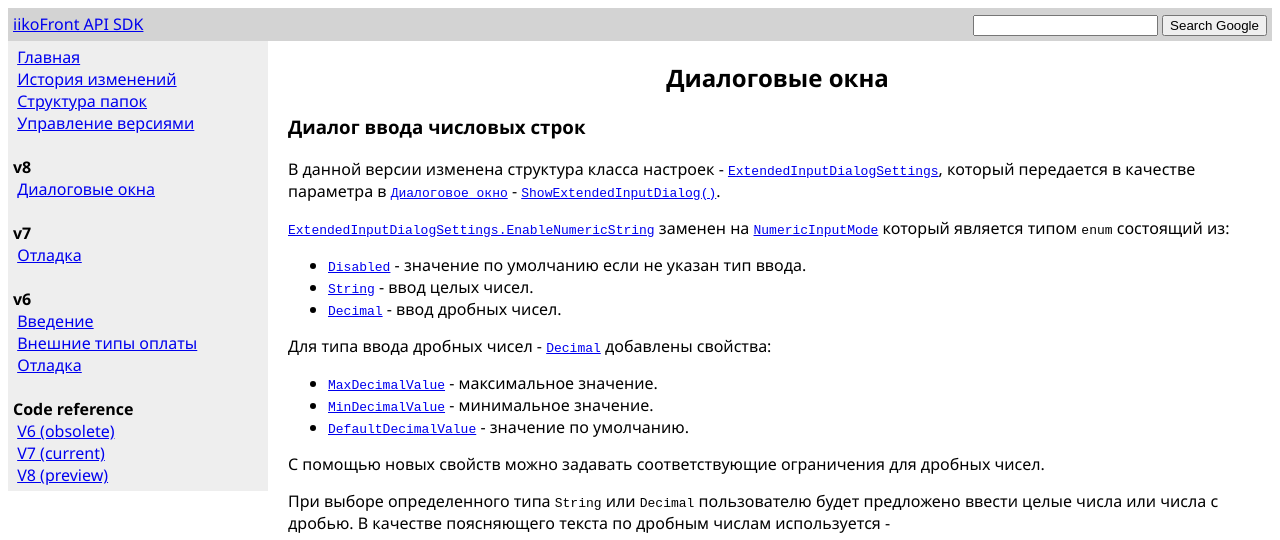
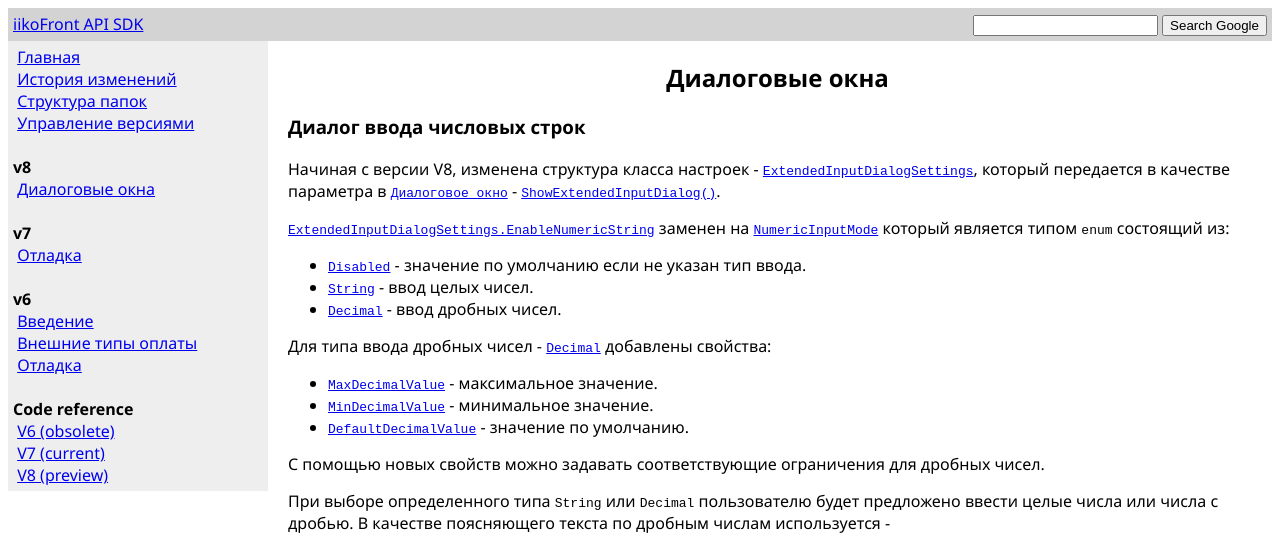
Before and after one commit to iiko/front.api.doc, a Jekyll site: the page built from v8/ru/ViewManager.md, in a window 1280 px wide. Shown: the top 540 px of the page. Built offline with Jekyll 4.4.1, drawn with Linux system fonts in a browser that asks for light colours.

Commit message:
Update v8/ru/ViewManager.md
Co-authored-by: Zed <pzed220@gmail.com>

```diff
--- a/v8/ru/ViewManager.md
+++ b/v8/ru/ViewManager.md
@@ -3,7 +3,7 @@ title: Диалоговые окна
 layout: default
 ---
 ### Диалог ввода числовых строк
-В данной версии изменена структура класса настроек - [`ExtendedInputDialogSettings`](https://iiko.github.io/front.api.sdk/v8/html/T_Resto_Front_Api_UI_ExtendedInputDialogSettings.htm), который передается в качестве параметра в [`Диалоговое окно`](https://kmamedkulyev.github.io/front.api.doc/v6/ru/ViewManager.html) - [`ShowExtendedInputDialog()`](https://iiko.github.io/front.api.sdk/v8/html/M_Resto_Front_Api_UI_IViewManager_ShowExtendedInputDialog.htm).
+Начиная с версии V8, изменена структура класса настроек - [`ExtendedInputDialogSettings`](https://iiko.github.io/front.api.sdk/v8/html/T_Resto_Front_Api_UI_ExtendedInputDialogSettings.htm), который передается в качестве параметра в [`Диалоговое окно`](https://kmamedkulyev.github.io/front.api.doc/v6/ru/ViewManager.html) - [`ShowExtendedInputDialog()`](https://iiko.github.io/front.api.sdk/v8/html/M_Resto_Front_Api_UI_IViewManager_ShowExtendedInputDialog.htm).
 
 [`ExtendedInputDialogSettings.EnableNumericString`](https://iiko.github.io/front.api.sdk/v7/html/P_Resto_Front_Api_UI_ExtendedInputDialogSettings_EnableNumericString.htm) заменен на [`NumericInputMode`](https://iiko.github.io/front.api.sdk/v8/html/T_Resto_Front_Api_UI_NumericInputMode.htm) который является типом `enum` состоящий из:
 - [`Disabled`](https://iiko.github.io/front.api.sdk/v8/html/T_Resto_Front_Api_UI_NumericInputMode.htm) - значение по умолчанию если не указан тип ввода.
```
